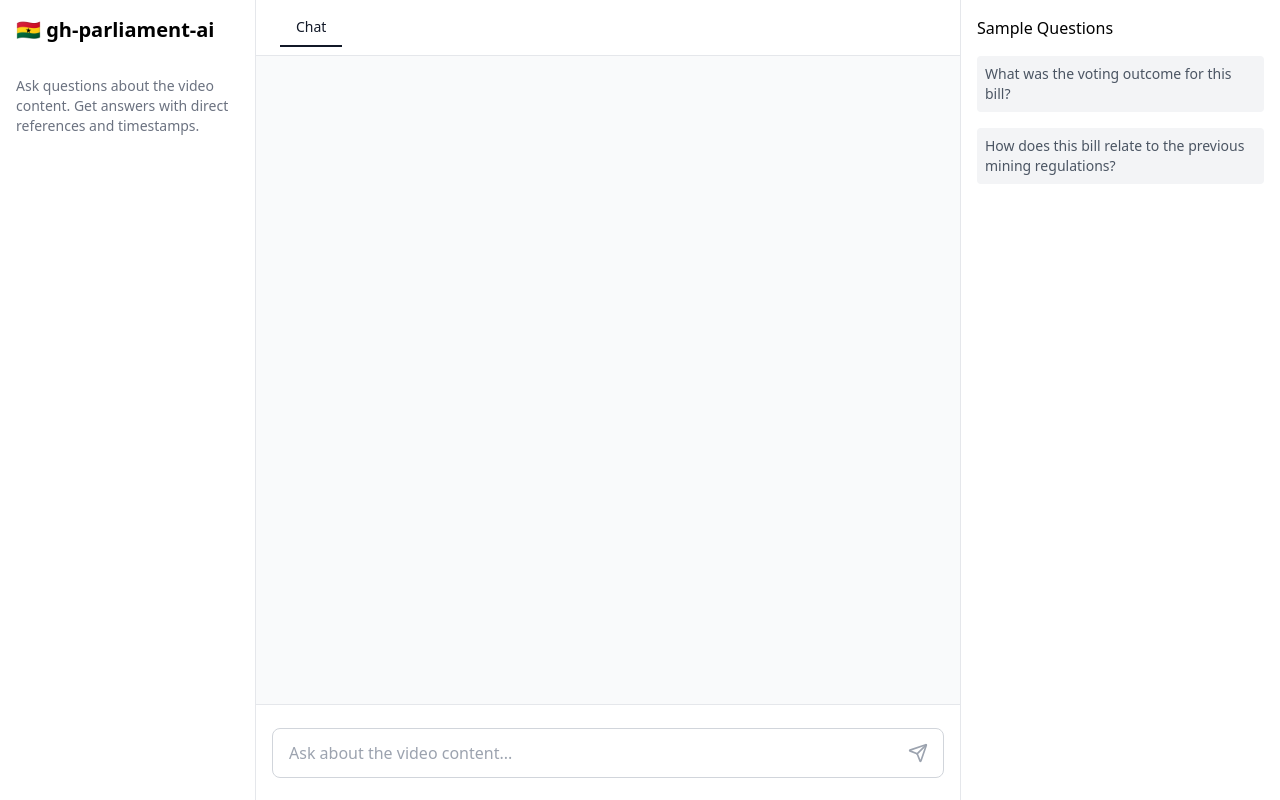
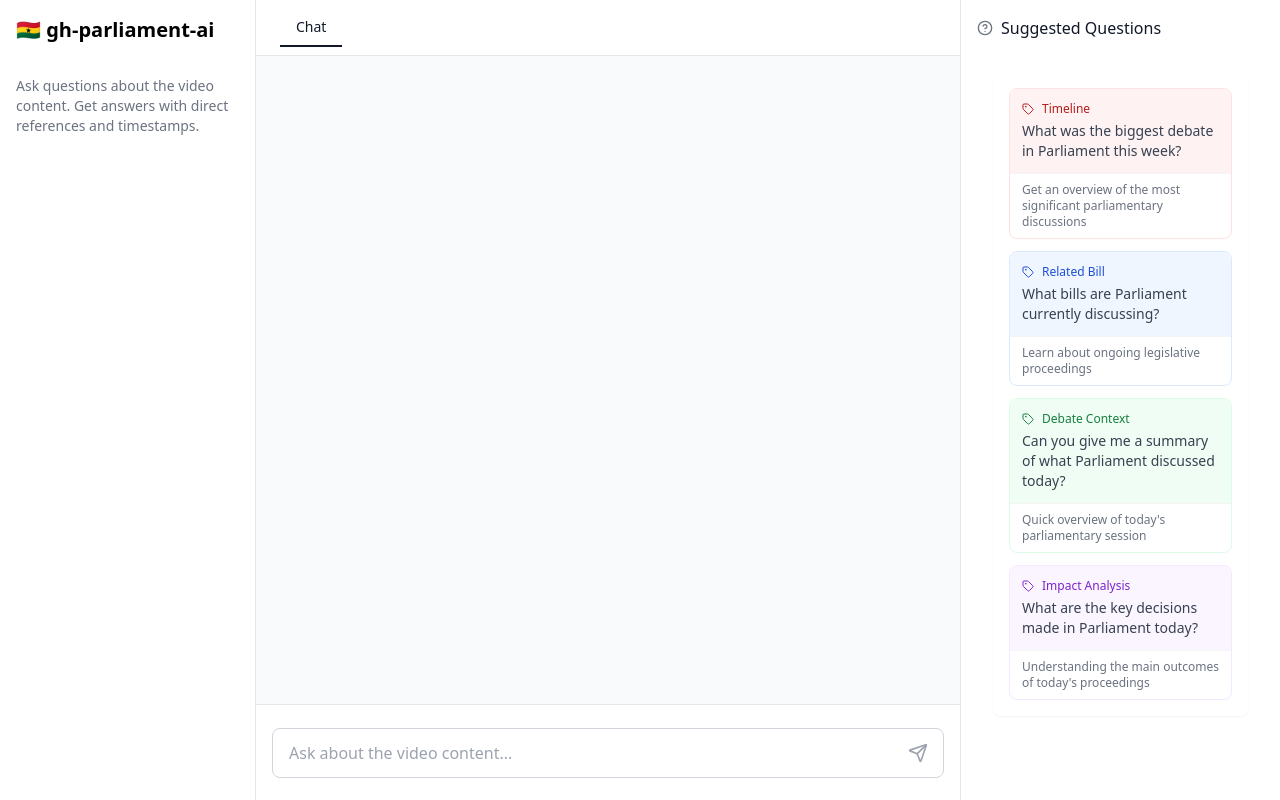
Before and after one commit to nkrumahthis/gh-parliament-ai, a React (Vite) app in the folder frontend/: page / in a window 1280 px wide. Built offline with nearby package versions, Linux system fonts and the light colour scheme.

Commit message:
follow up questions feature

```diff
--- a/frontend/src/App.tsx
+++ b/frontend/src/App.tsx
@@ -1,12 +1,13 @@
 import { useState, useRef, useEffect } from 'react';
-import { Send, Loader2 } from 'lucide-react';
+import { Send, Loader2, HelpCircle, ArrowRight } from 'lucide-react';
 import SampleQuestions from './components/SampleQuestions';
 import ChatContainer from './components/ChatContainer';
-import { Message } from './types';
+import { FollowUpQuestion, Message } from './types';
 
 const App = () => {
 
   const [messages, setMessages] = useState<Message[]>([]);
+  const [followUpQuestions, setFollowUpQuestions] = useState<FollowUpQuestion[]>([]);
   const [input, setInput] = useState('');
   const [isLoading, setIsLoading] = useState(false);
   const messagesEndRef = useRef<HTMLDivElement | null>(null);
@@ -42,6 +43,8 @@ const App = () => {
 
       const data = await response.json();
 
+      console.log(data)
+
       const assistantMessage: Message = {
         type: 'assistant',
         content: data.answer,
@@ -49,6 +52,7 @@ const App = () => {
       };
 
       setMessages(prev => [...prev, assistantMessage]);
+      setFollowUpQuestions(data.follow_up_questions);
     } catch (error) {
       console.error('Error:', error);
       setMessages(prev => [...prev, {
@@ -124,8 +128,20 @@ const App = () => {
       {/* Right Sidebar */}
       <div className="w-80 bg-white border-l border-gray-200 p-4">
         <div className="space-y-4">
-          <div className="font-medium">Sample Questions</div>
-          <SampleQuestions setInput={setInput} />
+        <div className="flex items-center gap-2 mb-3">
+                    {followUpQuestions.length > 0 ? (
+                        <>
+                            <ArrowRight className="w-4 h-4 text-green-700" />
+                            <h3 className="font-medium text-gray-900">Related Questions</h3>
+                        </>
+                    ) : (
+                        <>
+                            <HelpCircle className="w-4 h-4 text-gray-500" />
+                            <h3 className="font-medium text-gray-900">Suggested Questions</h3>
+                        </>
+                    )}
+                </div>
+          <SampleQuestions setInput={setInput} followUpQuestions={followUpQuestions}/>
         </div>
       </div>
     </div>
--- a/frontend/src/components/SampleQuestions.tsx
+++ b/frontend/src/components/SampleQuestions.tsx
@@ -1,21 +1,117 @@
+import React from 'react';
+import { HelpCircle, ArrowRight, Tag } from 'lucide-react';
+import { FollowUpQuestion } from '../types';
 
-const SampleQuestions = ({ setInput }) => {
-    return (
-        <div className='flex flex-col gap-4'>
-            <button
-                onClick={() => setInput("What was the voting outcome for this bill?")}
-                className="w-full text-left p-2 text-sm text-gray-600 bg-gray-100 hover:bg-gray-200 rounded"
-            >
-                What was the voting outcome for this bill?
-            </button>
-            <button
-                onClick={() => setInput("How does this bill relate to the previous mining regulations?")}
-                className="w-full text-left p-2 text-sm text-gray-600 bg-gray-100 hover:bg-gray-200 rounded"
-            >
-                How does this bill relate to the previous mining regulations?
-            </button>
-        </div>
-    )
+interface SampleQuestionsProps {
+    setInput: (question: string) => void;
+    followUpQuestions: FollowUpQuestion[];
 }
 
-export default SampleQuestions
+const SampleQuestions: React.FC<SampleQuestionsProps> = ({
+    setInput,
+    followUpQuestions
+}) => {
+    const categoryColors: Record<string, { bg: string; text: string; border: string }> = {
+        'Related Bill': {
+            bg: 'bg-blue-50',
+            text: 'text-blue-700',
+            border: 'border-blue-100'
+        },
+        'Debate Context': {
+            bg: 'bg-green-50',
+            text: 'text-green-700',
+            border: 'border-green-100'
+        },
+        'Impact Analysis': {
+            bg: 'bg-purple-50',
+            text: 'text-purple-700',
+            border: 'border-purple-100'
+        },
+        'Procedure': {
+            bg: 'bg-orange-50',
+            text: 'text-orange-700',
+            border: 'border-orange-100'
+        },
+        'Timeline': {
+            bg: 'bg-red-50',
+            text: 'text-red-700',
+            border: 'border-red-100'
+        },
+        'Key Players': {
+            bg: 'bg-indigo-50',
+            text: 'text-indigo-700',
+            border: 'border-indigo-100'
+        }
+    };
+
+    const defaultQuestions: FollowUpQuestion[] = [
+        {
+            text: "What was the biggest debate in Parliament this week?",
+            category: "Timeline",
+            context: "Get an overview of the most significant parliamentary discussions"
+        },
+        {
+            text: "What bills are Parliament currently discussing?",
+            category: "Related Bill",
+            context: "Learn about ongoing legislative proceedings"
+        },
+        {
+            text: "Can you give me a summary of what Parliament discussed today?",
+            category: "Debate Context",
+            context: "Quick overview of today's parliamentary session"
+        },
+        {
+            text: "What are the key decisions made in Parliament today?",
+            category: "Impact Analysis",
+            context: "Understanding the main outcomes of today's proceedings"
+        }
+    ];
+
+    const questionsToShow = followUpQuestions.length > 0 ? followUpQuestions : defaultQuestions;
+
+    return (
+        <div className="flex flex-col gap-4 p-4">
+            <div className="bg-white rounded-lg shadow-sm p-4">
+
+
+                <div className="space-y-3">
+                    {questionsToShow.map((question, index) => {
+                        const colors = categoryColors[question.category] || {
+                            bg: 'bg-gray-50',
+                            text: 'text-gray-700',
+                            border: 'border-gray-100'
+                        };
+
+                        return (
+                            <div
+                                key={index}
+                                className={`rounded-lg border ${colors.border}`}
+                            >
+                                <button
+                                    onClick={() => setInput(question.text)}
+                                    className={`w-full text-left p-3 ${colors.bg} rounded-t-lg hover:opacity-90 transition-opacity`}
+                                >
+                                    <div className="flex items-center gap-2 mb-1">
+                                        <Tag className={`w-3 h-3 ${colors.text}`} />
+                                        <span className={`text-xs font-medium ${colors.text}`}>
+                                            {question.category}
+                                        </span>
+                                    </div>
+                                    <p className="text-sm text-gray-700">
+                                        {question.text}
+                                    </p>
+                                </button>
+
+                                <div className="px-3 py-2 text-xs text-gray-500 border-t border-gray-100">
+                                    {question.context}
+                                </div>
+                            </div>
+                        );
+                    })}
+                </div>
+            </div>
+        </div>
+    );
+};
+
+export default SampleQuestions;
--- a/frontend/src/types.ts
+++ b/frontend/src/types.ts
@@ -9,3 +9,9 @@ export interface Message {
 	content: string;
 	references?: Reference[];
 }
+
+export interface FollowUpQuestion {
+    text: string;
+    category: string;
+    context: string;
+}
```
Also changed, not shown: 2 other files (tests, documents, lock files or other folders).
